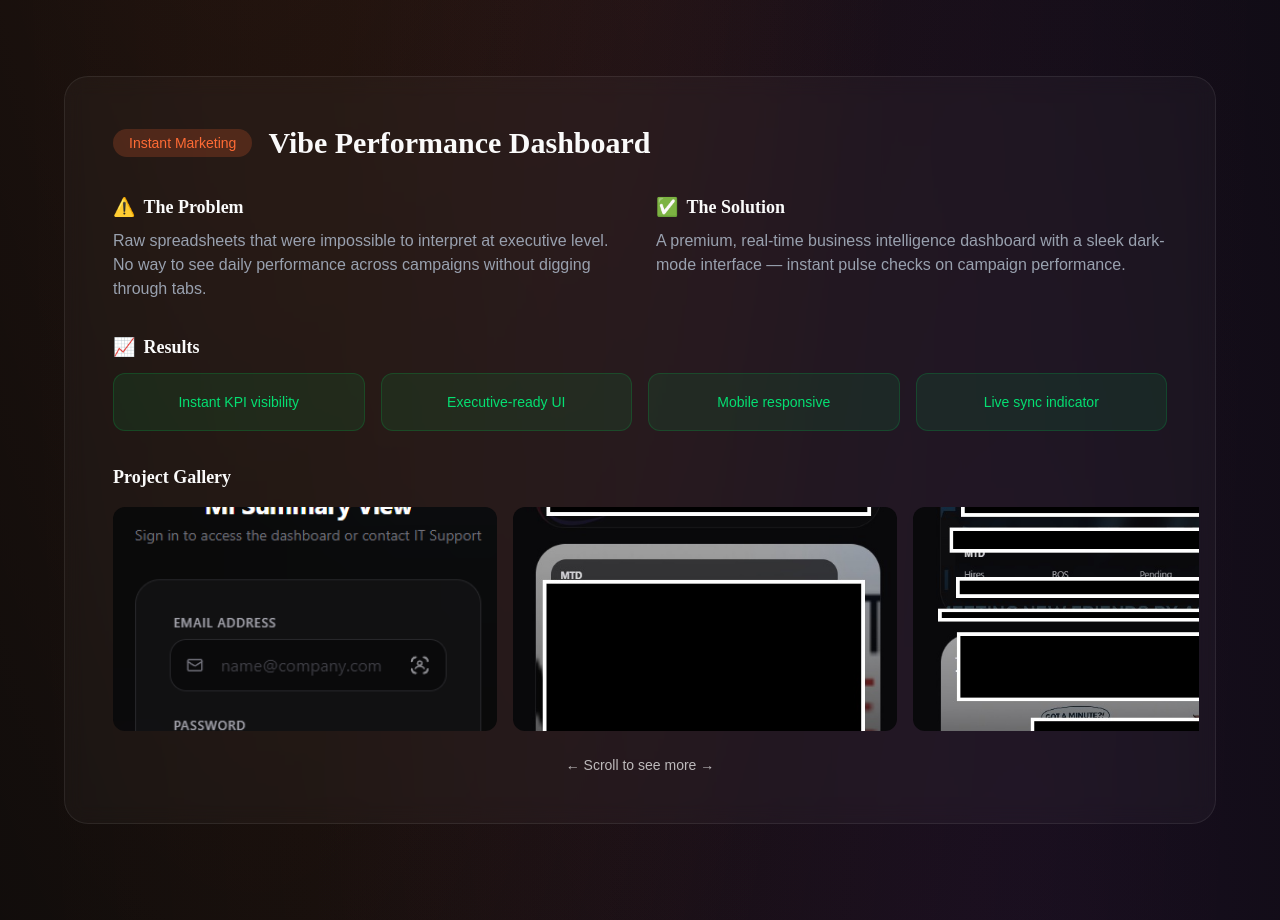
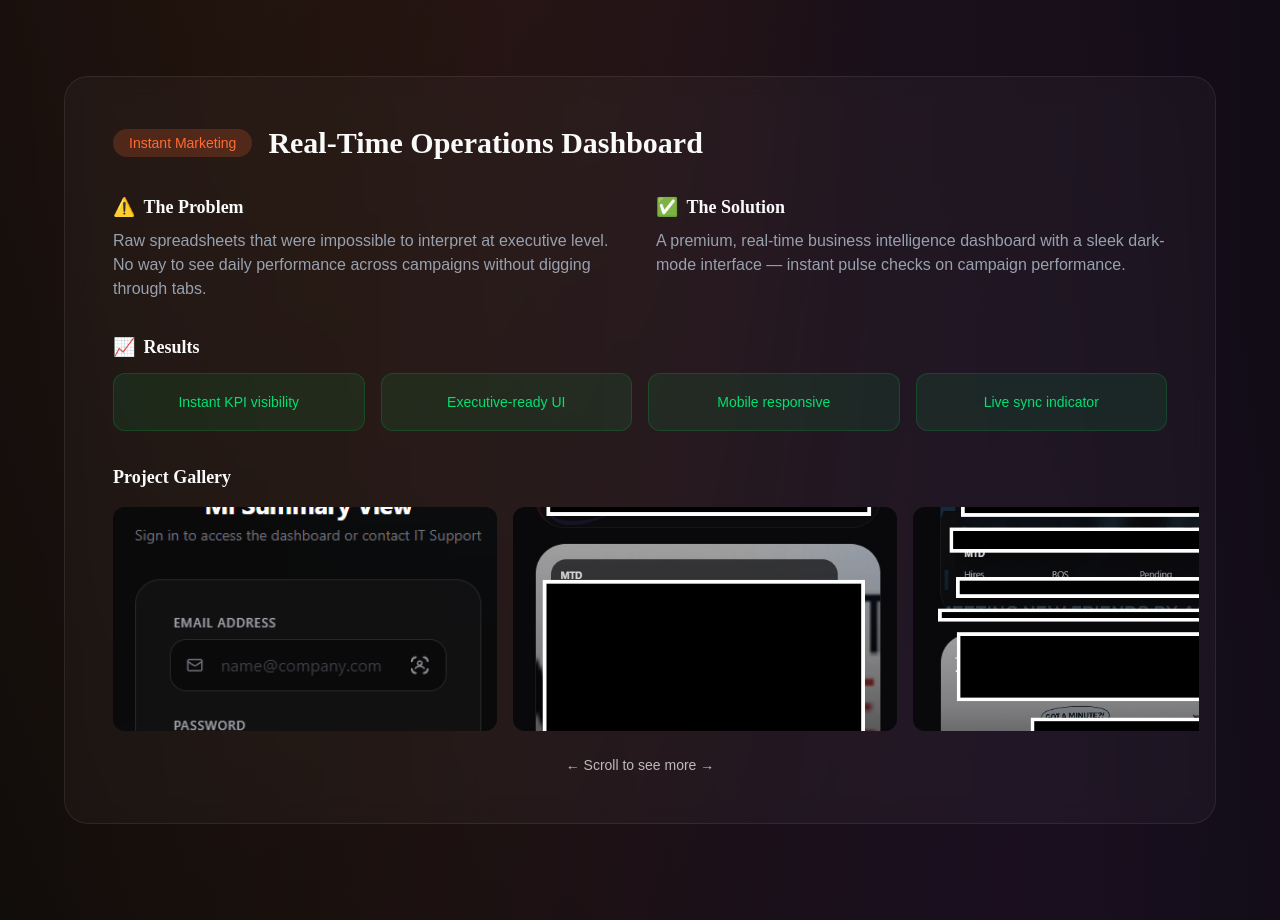
Before and after one commit to andrewa-alt/aremu-consulting, a Next.js app: page / in a window 1280 px wide. Shown: the part 4080-5000 px from the top of the page. Built offline with nearby package versions, Linux system fonts and the light colour scheme.

Commit message:
Rename Vibe Performance Dashboard to Real-Time Operations Dashboard

```diff
--- a/src/app/page.tsx
+++ b/src/app/page.tsx
@@ -417,7 +417,7 @@ export default function HomePage() {
                   <span className="px-4 py-1 bg-accent/20 text-accent rounded-full text-sm font-medium">
                     Instant Marketing
                   </span>
-                  <h3 className="text-3xl font-bold text-white">Vibe Performance Dashboard</h3>
+                  <h3 className="text-3xl font-bold text-white">Real-Time Operations Dashboard</h3>
                 </div>
 
                 <div className="grid md:grid-cols-2 gap-8 mb-8">
```
